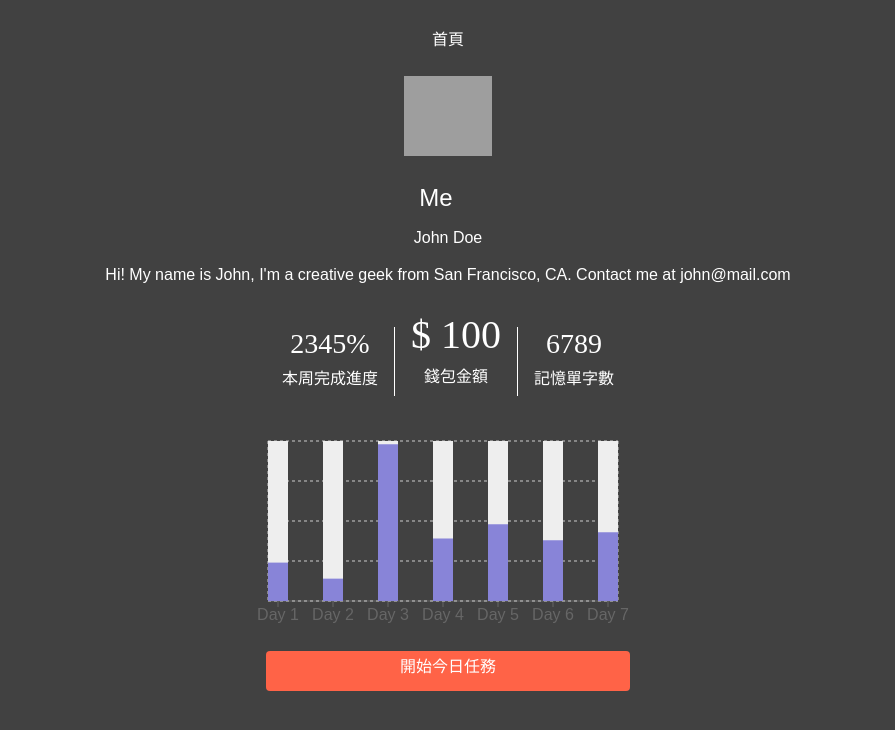
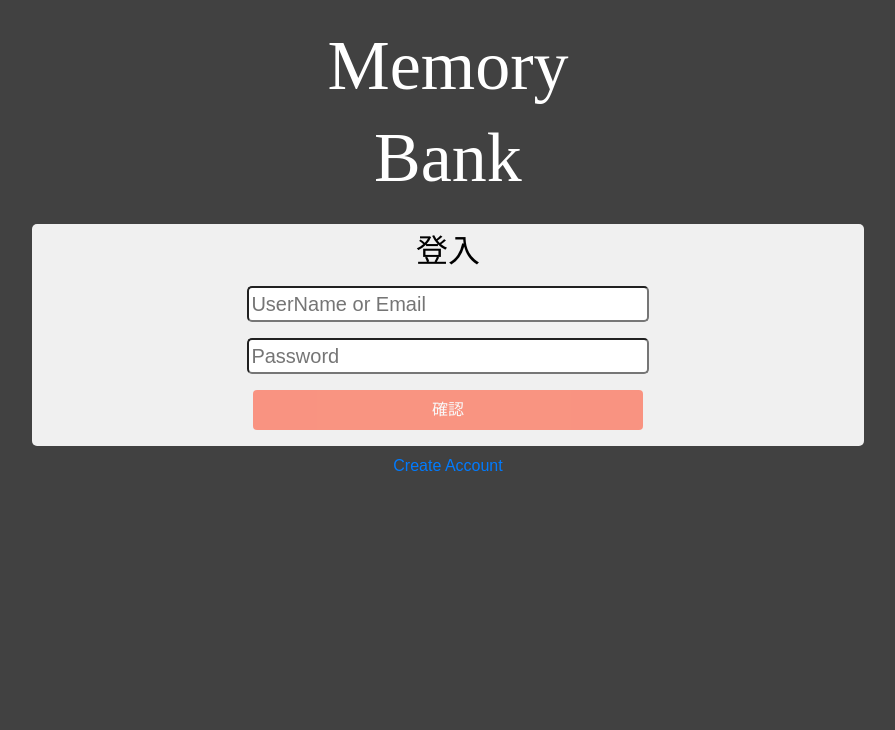
Before and after one commit to BWbwchen/FrontEnd_MemoryBank, a React app: page / in a window 1280 px wide. Shown: the top 730 px of the page, without its empty margins (192-1087 px from the left). Built offline with nearby package versions, Linux system fonts and the light colour scheme; grey boxes are pictures that could not be loaded; the HTML template or start-up script is replaced by a standard one.

Commit message:
change home page

```diff
--- a/src/components/Content.jsx
+++ b/src/components/Content.jsx
@@ -1,7 +1,7 @@
 import React from 'react';
 import PropTypes from 'prop-types';
 import classNames from 'classnames';
-import { Container,Button } from 'reactstrap';
+import { Button } from 'reactstrap';
 import { Route } from 'react-router-dom';
 import Home from 'components/Home.jsx';
 import MissionList from 'components/MissionList.jsx';
@@ -42,10 +42,10 @@ export default class Content extends React.Component {
                     </div>
                 </div>
                 <Route exact path="/" render={() => (
+                            <Intro/>
+                        )} />
+                <Route exact path="/home" render={() => (
                             <Home/>
-                        )} />
-                <Route exact path="/intro" render={() => (
-                            <Intro/>
                         )} />
                 <Route exact path="/MissionList" render={() => (
                             <MissionList />
@@ -77,6 +77,7 @@ export default class Content extends React.Component {
                 <Route exact path="/date" render={() => (
                     <Date/>
                 )} />
+
             </div>
         )
     }
--- a/src/components/Create.jsx
+++ b/src/components/Create.jsx
@@ -1,5 +1,4 @@
 import React from "react";
-
 import "./Create.css";
 import {
     Container,
@@ -97,7 +96,7 @@ export default class Create extends React.Component {
 
             <Container className="box search">
                 <div style={{position:"fixed"}}>
-                    <Link  to="/intro">
+                    <Link  to="/">
                         <Button cmeolor="link"
                         style={{color: 'black',background:'white',border:'none'}}>
                         <i className="fa fa-arrow-left"></i>
--- a/src/components/MissionList.jsx
+++ b/src/components/MissionList.jsx
@@ -110,7 +110,7 @@ export default class MissionList extends React.Component {
                                     <div className="data-title">本週已連續打卡:</div>
                                     <div className="data"> 2天 </div>
                                 </div>
-                                <Link to="/">
+                                <Link to="/Home">
                                     <div id="more-data-box">
                                         <div>查看更多數據 &nbsp; </div>
                                     </div>
--- a/src/components/SideBar.jsx
+++ b/src/components/SideBar.jsx
@@ -16,7 +16,7 @@ const SideBar = props => (
       <div className="side-menu">
         <Nav vertical className="list-unstyled pb-3" onClick={props.toggle}>
           <NavItem>
-            <NavLink tag={Link} to='/' style={{color: '#fff'}} >首頁</NavLink>
+            <NavLink tag={Link} to='/home' style={{color: '#fff'}} >首頁</NavLink>
           </NavItem>
           <NavItem>
             <NavLink tag={Link} to='/MissionList' style={{color: '#fff'}} >單字任務列表</NavLink>
@@ -25,7 +25,7 @@ const SideBar = props => (
             <NavLink tag={Link} to='/Setting' style={{color: '#fff'}} >設定</NavLink>
           </NavItem>
           <NavItem>
-            <NavLink tag={Link} to='/intro' style={{color: '#fff'}}>註冊</NavLink>
+            <NavLink  tag={Link} to='/' style={{color: '#fff'}} >登出</NavLink>
           </NavItem>
         </Nav>
       </div>
--- a/src/components/intro.jsx
+++ b/src/components/intro.jsx
@@ -4,9 +4,15 @@ import {
     Route,
     Link
 } from 'react-router-dom'
-import {Button} from 'reactstrap';
+import {Button, Container} from 'reactstrap';
 import { Helmet } from 'react-helmet';
 
+function validate(user=[], password=[]) {
+    return {
+      user: user.length === 0,
+      password: password.length === 0,
+    };
+  }
 
 export default class Intro extends React.Component {
 
@@ -14,28 +20,48 @@ export default class Intro extends React.Component {
         super(props);
 
         this.state = {
-            isTrigger: false,
-            intro: "The quick, brown fox jumps over a lazy dog. DJs flock by when MTV ax quiz prog. Junk MTV quiz graced by fox whelps. Bawds jog, flick quartz, vex nymphs. Waltz, bad nymph, for quick jigs vex! Fox nymphs grab"
+            user:"",
+            password:"",
         };
     }
 
+    handleChange = evt => {
+        this.setState({ user: evt.target.value });
+    };
+
+    handlePasswordChange = evt => {
+        this.setState({ password: evt.target.value });
+    };
+
     render(){
+        const errors = validate(this.state.user, this.state.password);
+        const isDisabled = Object.keys(errors).some(x => errors[x]);
+
         return(
 
             <div className="text-center container">
                 <Helmet bodyAttributes={{style: 'background-color :#414141'}}/>
-                <div className="my-2"></div>
-                <div className="container py-5">
+                <div className="container my-4">
                     <h1  style={{overflow:'hidden', fontFamily:'Love Ya Like A Sister, cursive' ,fontSize:'70px'}}> Memory  </h1>
                     <h1  style={{overflow:'hidden', fontFamily:'Love Ya Like A Sister, cursive' ,fontSize:'70px'}}> Bank  </h1>
-                    <h6 className="py-5">{this.state.intro}</h6>
                 </div>
-                <Link className="d-flex my-2 mx-auto btn" to="/Create">
-                    <Button style={{backgroundColor: '#FF6347',border:'none'}} block >
-                        <h6>開始使用</h6>
-                    </Button>
-                </Link>
-
+               <Container className="py-2 my-2" style={{ width:'75%',color: 'black', background:'#F0F0F0', textAlign:'center',borderRadius:'5px'}}>
+                <h2>登入</h2>
+                <input
+                type="text" placeholder="UserName or Email" value={this.state.user} style={{borderRadius:'5px',display:'block',width:'50%',fontSize:'20px', margin:'1rem auto'}}
+                onChange={this.handleChange}
+                />
+                <input
+                type="password" placeholder="Password" value={this.state.password} style={{borderRadius:'5px',display:'block',width:'50%',fontSize:'20px', margin:'1rem auto'}}
+                onChange={this.handlePasswordChange}
+                />
+            <Link className="d-flex my-2 mx-auto btn" style={{padding:'0', border:'none'}} to="/Home">
+                <Button  disabled={isDisabled} style={{backgroundColor: '#FF6347',border:'none',margin:'0', padding:'0'}} block >
+                    確認
+                </Button>
+            </Link>
+            </Container>
+                <Link to="/Create">Create Account</Link>
             </div>
         )
     }
```
